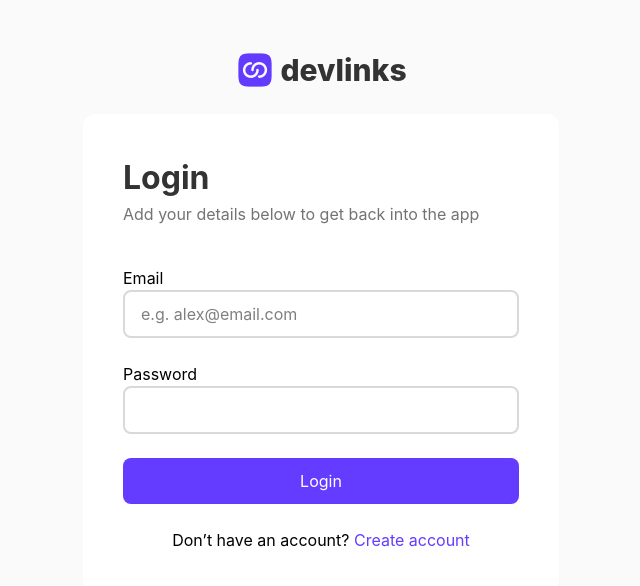
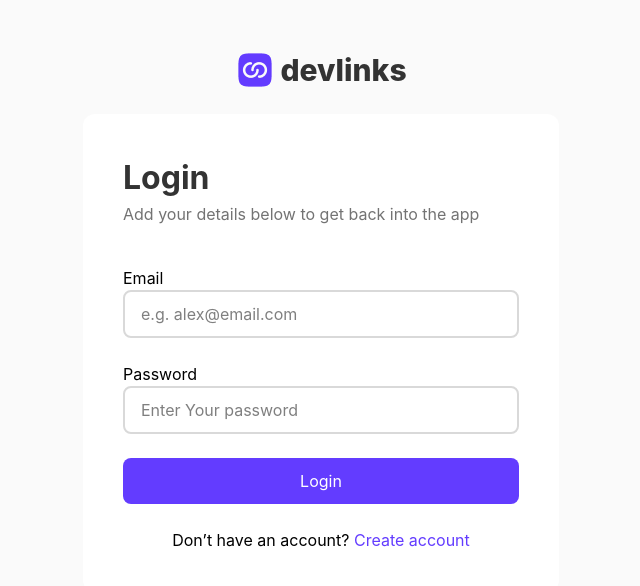
Before and after one commit to famzyjr/linkShare, a React (Vite) app: page / in a window 1280 px wide. Shown: the top 586 px of the page, without its empty margins (319-959 px from the left). Built offline with nearby package versions, Linux system fonts and the light colour scheme.

Commit message:
created handleSubmit function

```diff
--- a/src/pages/auth/Login.tsx
+++ b/src/pages/auth/Login.tsx
@@ -1,6 +1,12 @@
 import DeafultLogo from "../../components/DeafultLogo"
 import Text from "../../components/Text"
 const Login = () => {
+
+  const handleSubmit=(e:React.ChangeEvent<HTMLInputElement>)=>{
+   e.preventDefault();
+   console.log('s')
+  }
+
   return (
     <>
       <div className="flex justify-center items-center m-12.5">
@@ -17,7 +23,9 @@ const Login = () => {
               <p className="font-normal text-[16px] text-[#737373]">Add your details below to get back into the app</p>
               </div>
 
-            <div className="flex flex-col gap-6">
+            <form  onSubmit={handleSubmit}>
+
+                <div className="flex flex-col gap-6">
               <div className="flex flex-col">
                 <label  htmlFor="email">Email</label>
                 <input type="text" placeholder="e.g. alex@email.com" id="email"/>
@@ -25,7 +33,7 @@ const Login = () => {
 
               <div className="flex flex-col">
                 <label htmlFor="password">Password</label>
-                <input type="text" />
+                <input type="text" id="password" placeholder="Enter Your password" />
               </div>
               <button className="bg-[#633CFF] rounded-lg w-99 h-11.5 text-[#FFFFFF]">Login</button>
               <div className="text-center">
@@ -33,6 +41,7 @@ const Login = () => {
               </div>
 
             </div>
+            </form>
            </div>
           </div>
 
```
